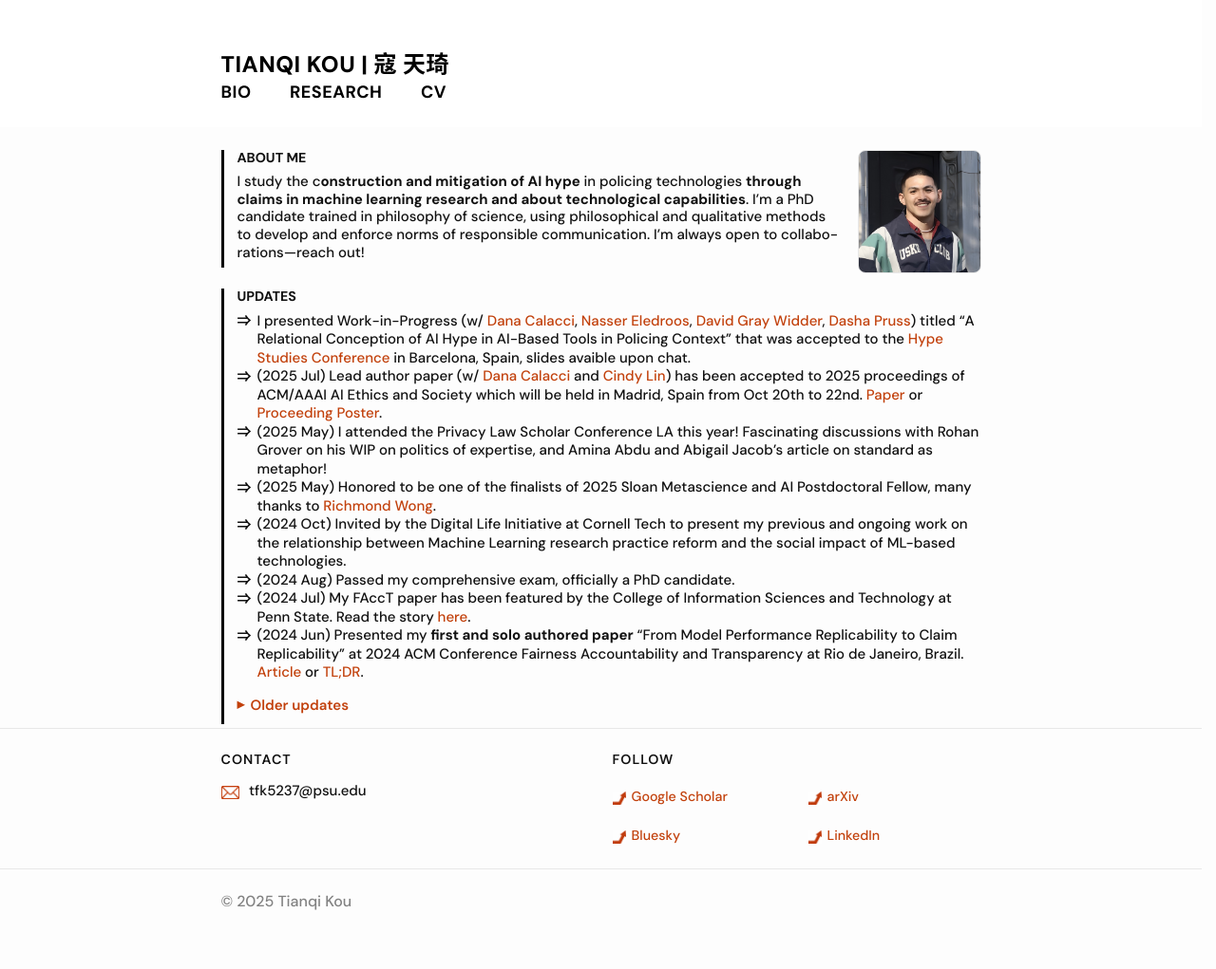
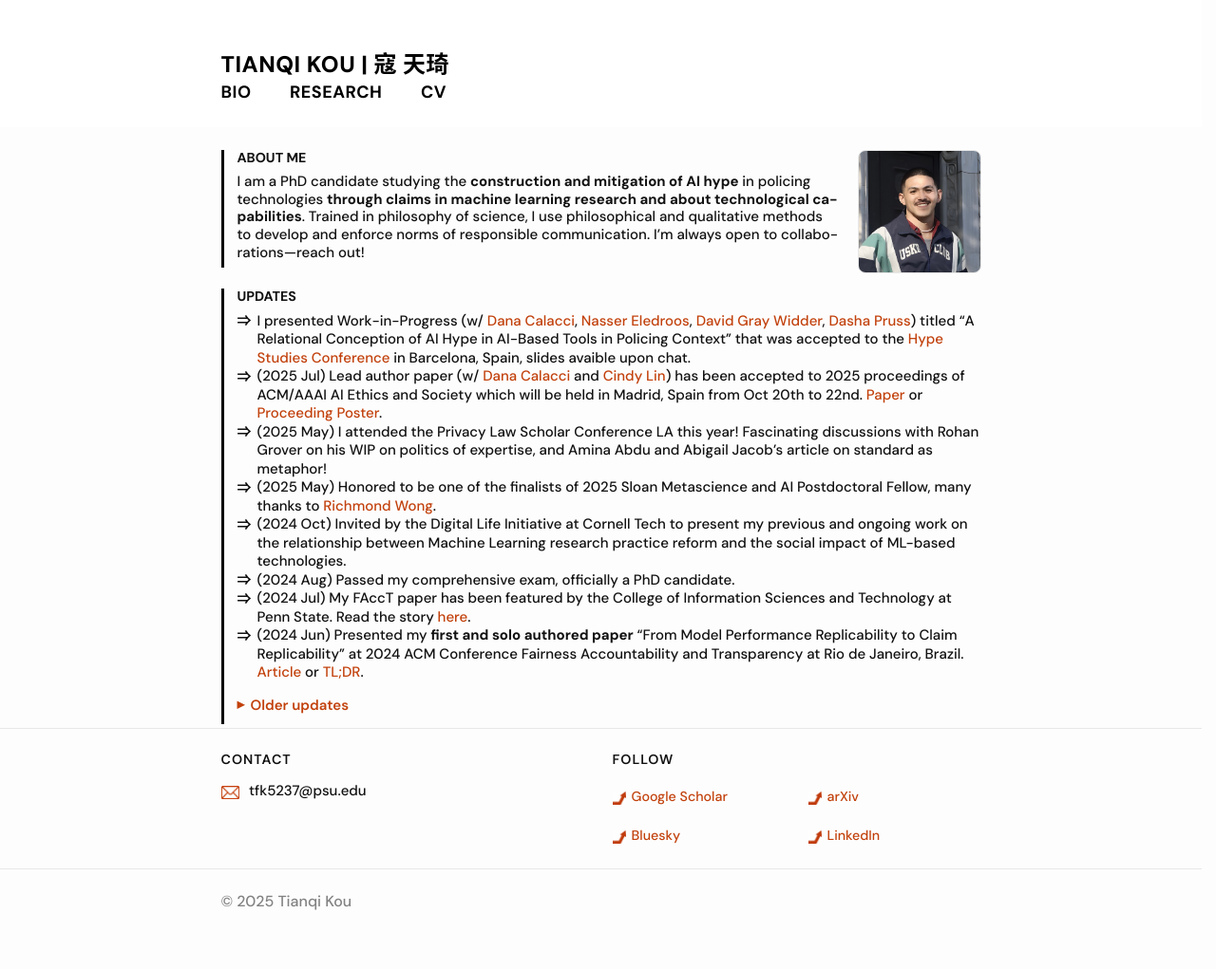
Before and after one commit to koutianqi/koutianqi.github.io, a Jekyll site: the page built from index.markdown, in a window 1280 px wide. Shown: the whole page at 95% size. Built offline with Jekyll 4.4.1, drawn with Linux system fonts in a browser that asks for light colours.

Commit message:
Update index.markdown

```diff
--- a/index.markdown
+++ b/index.markdown
@@ -10,7 +10,7 @@
   <h2 class="mobile-only"><strong>ABOUT ME</strong></h2>
 
 
-I study the c**onstruction and mitigation of AI hype** in policing technologies **through claims in machine learning research and about technological capabilities**. I’m a PhD candidate trained in philosophy of science, using philosophical and qualitative methods to develop and enforce norms of responsible communication. I’m always open to collaborations—reach out!
+I am a PhD candidate studying the **construction and mitigation of AI hype** in policing technologies **through claims in machine learning research and about technological capabilities**. Trained in philosophy of science, I use philosophical and qualitative methods to develop and enforce norms of responsible communication. I’m always open to collaborations—reach out!
 
   </div>
   <img class="headshot" src="{{ "/assets/img/headshot_crop.jpg" | relative_url }}" alt="Headshot" />
```
